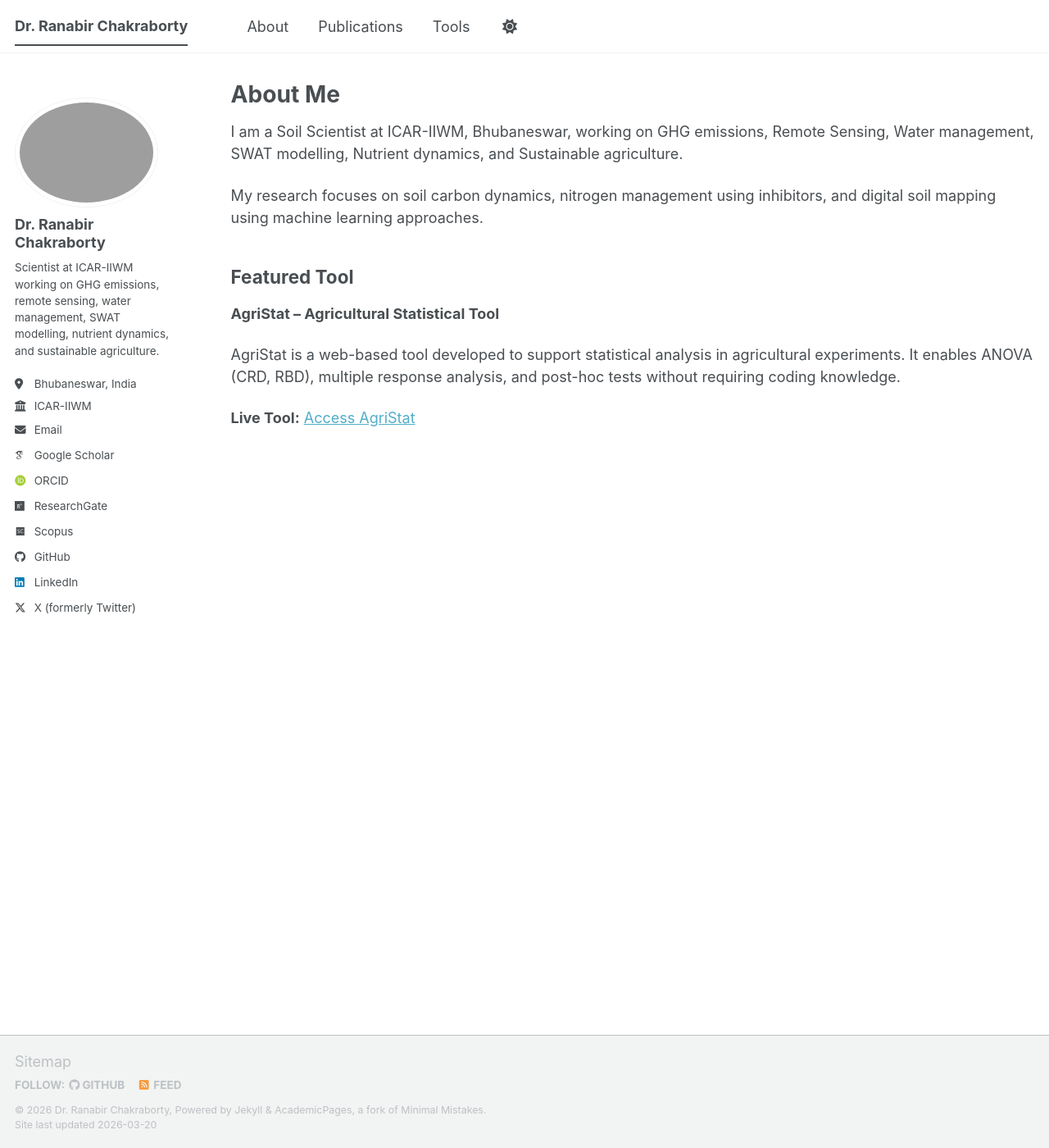
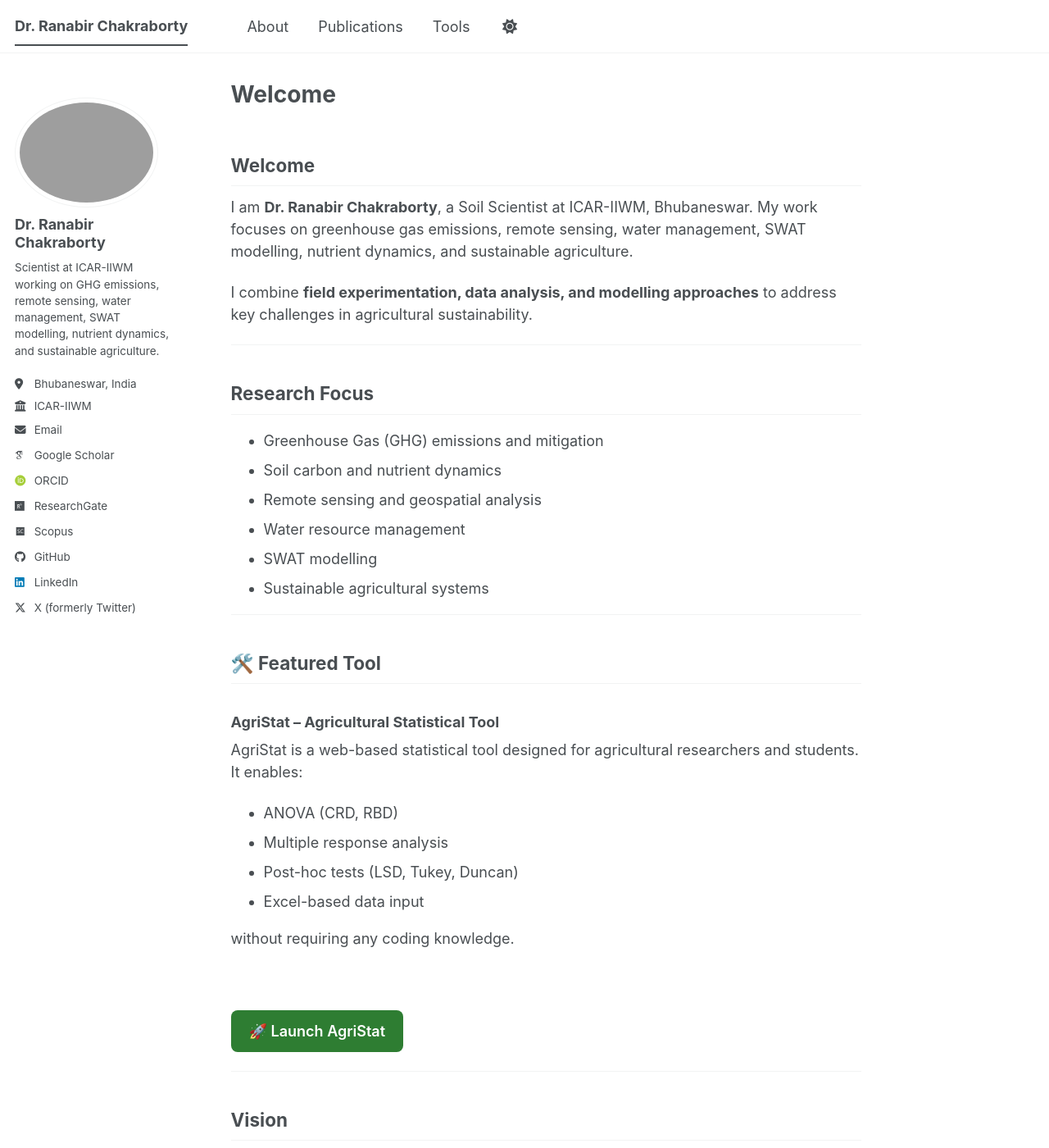
Before and after one commit to ranabir-chakraborty/ranabir-chakraborty.github.io, a Jekyll site: the page built from index.md, in a window 1280 px wide and 1400 px high. Shown: the whole window at 82% size. Built offline with Jekyll 4.4.1, drawn with Linux system fonts in a browser that asks for light colours; some web fonts are replaced; a script bundle is joined from its source files by our own code; library files that are not in the unit come from our copies; our own code applies the rules of GitHub Pages for plain Markdown files; some of the changed text lies outside the part shown.

```diff
--- a/index.md
+++ b/index.md
@@ -1,19 +1,50 @@
 ---
-layout: archive
-title: "About Me"
-permalink: /
+layout: single
 author_profile: true
 ---
 
-I am a Soil Scientist at ICAR-IIWM, Bhubaneswar, working on GHG emissions, Remote Sensing, Water management, SWAT modelling, Nutrient dynamics, and Sustainable agriculture.
+## Welcome
 
-My research focuses on soil carbon dynamics, nitrogen management using inhibitors, and digital soil mapping using machine learning approaches.
+I am **Dr. Ranabir Chakraborty**, a Soil Scientist at ICAR-IIWM, Bhubaneswar. My work focuses on greenhouse gas emissions, remote sensing, water management, SWAT modelling, nutrient dynamics, and sustainable agriculture.
 
-## Featured Tool
+I combine **field experimentation, data analysis, and modelling approaches** to address key challenges in agricultural sustainability.
 
-**AgriStat – Agricultural Statistical Tool**
+---
 
-AgriStat is a web-based tool developed to support statistical analysis in agricultural experiments. It enables ANOVA (CRD, RBD), multiple response analysis, and post-hoc tests without requiring coding knowledge.
+## Research Focus
 
-**Live Tool:**
-[Access AgriStat](https://ranabir.shinyapps.io/agristat/)
+- Greenhouse Gas (GHG) emissions and mitigation
+- Soil carbon and nutrient dynamics
+- Remote sensing and geospatial analysis
+- Water resource management
+- SWAT modelling
+- Sustainable agricultural systems
+
+---
+
+## 🛠️ Featured Tool
+
+### AgriStat – Agricultural Statistical Tool
+
+AgriStat is a web-based statistical tool designed for agricultural researchers and students. It enables:
+
+- ANOVA (CRD, RBD)
+- Multiple response analysis
+- Post-hoc tests (LSD, Tukey, Duncan)
+- Excel-based data input
+
+without requiring any coding knowledge.
+
+<br>
+
+<a href="https://ranabir.shinyapps.io/agristat/" target="_blank" style="display:inline-block;padding:12px 22px;background-color:#2e7d32;color:white;text-decoration:none;border-radius:8px;font-weight:600;">
+🚀 Launch AgriStat
+</a>
+
+---
+
+## Vision
+
+My goal is to develop **accessible scientific tools and data-driven solutions** that support researchers, students, and practitioners in sustainable agriculture.
+
+This platform will continue to expand with tools related to soil analysis, carbon estimation, and environmental modelling.
```
Also changed, not shown: _pages/about.md (+58 -9 lines), _pages/tools.md (added, +46 -0 lines).
